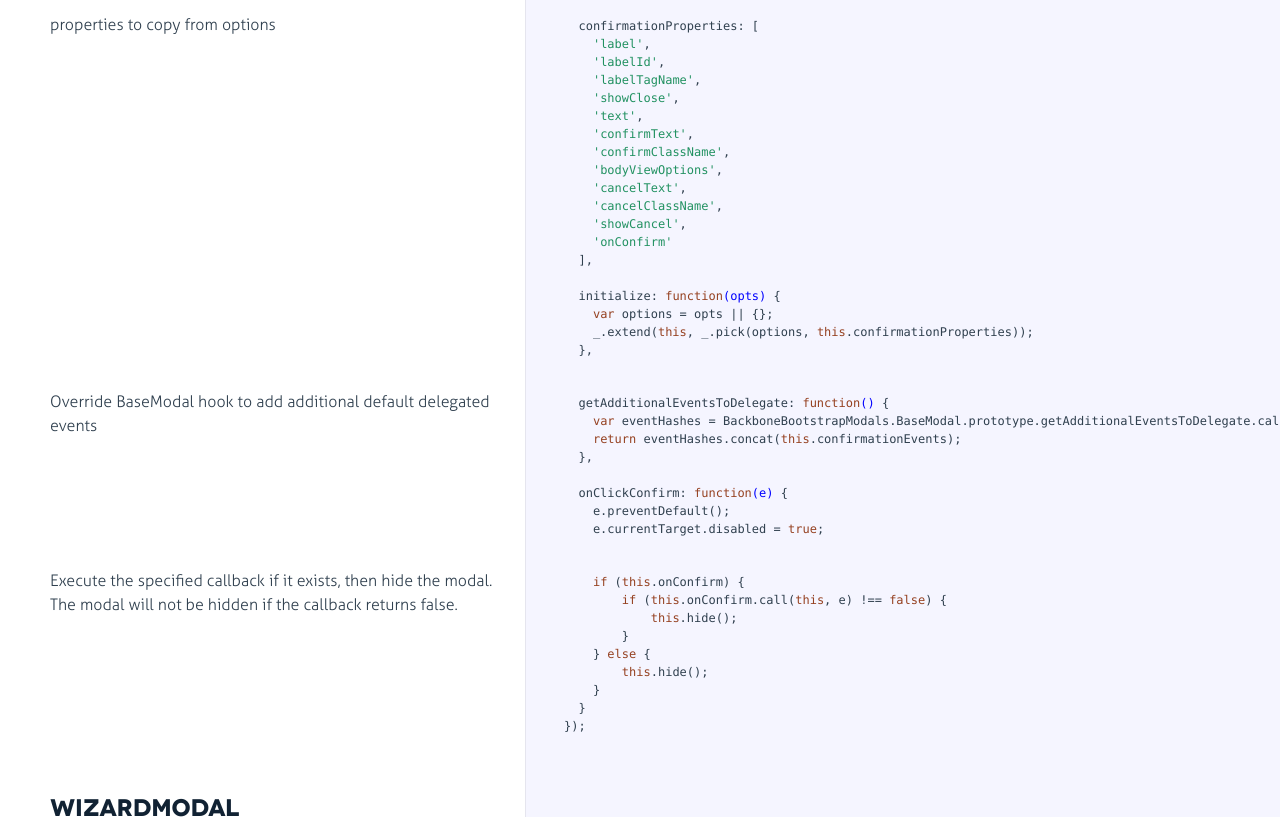
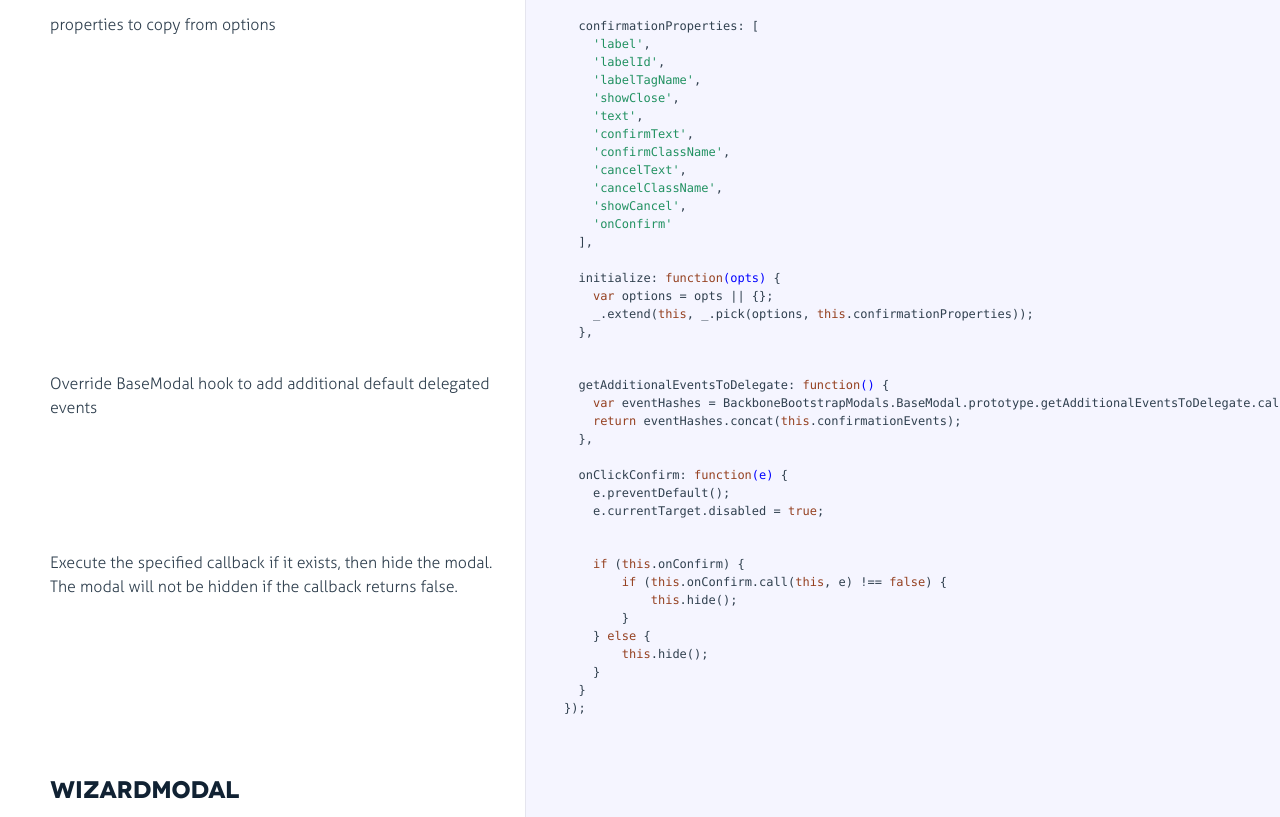
Before and after one commit to leafygreen/backbone-bootstrap-modals, a plain HTML site: page docco/backbone-bootstrap-modals.html in a window 1280 px wide. Shown: the part 7033-7850 px from the top of the page. Drawn offline with Linux system fonts and the light colour scheme.

Commit message:
Update docs

```diff
--- a/docco/backbone-bootstrap-modals.html
+++ b/docco/backbone-bootstrap-modals.html
@@ -811,7 +811,6 @@ BackboneBootstrapModals.ConfirmationModal = BackboneBootstrapModals.BaseModal.ex
     <span class="hljs-string">'text'</span>,
     <span class="hljs-string">'confirmText'</span>,
     <span class="hljs-string">'confirmClassName'</span>,
-    <span class="hljs-string">'bodyViewOptions'</span>,
     <span class="hljs-string">'cancelText'</span>,
     <span class="hljs-string">'cancelClassName'</span>,
     <span class="hljs-string">'showCancel'</span>,
```
